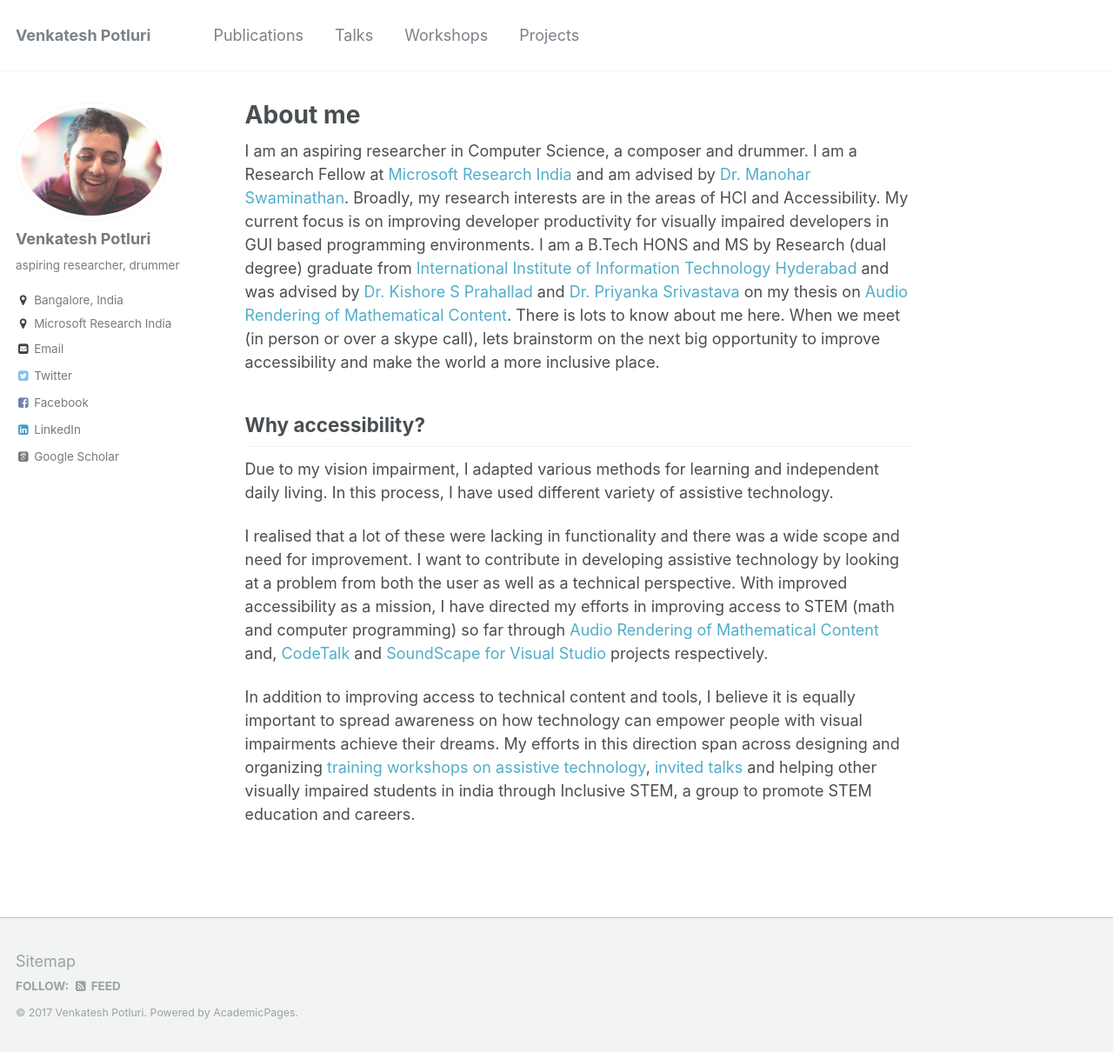
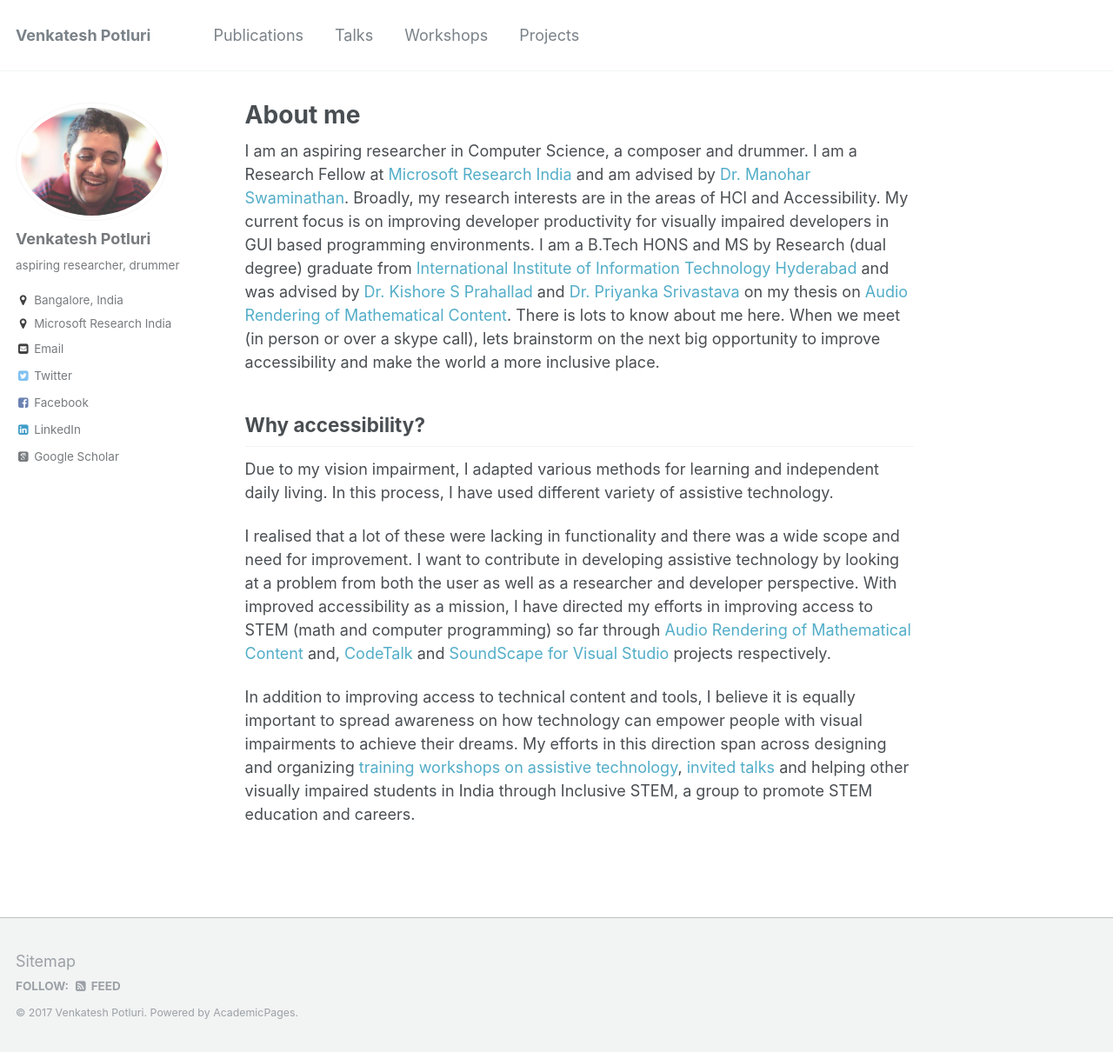
Before and after one commit to venkateshpotluri/venkateshpotluri.github.io, a Jekyll site: the page built from _pages/about.md, in a window 1280 px wide and 1210 px high. Shown: the whole window at 87% size. Built offline with Jekyll 4.4.1, drawn with Linux system fonts in a browser that asks for light colours; some web fonts are replaced.

Commit message:
edited about.

```diff
--- a/_pages/about.md
+++ b/_pages/about.md
@@ -12,6 +12,6 @@ I am an aspiring researcher in Computer Science, a composer and drummer. I am a
 ## Why accessibility?
 Due to my vision impairment, I adapted various methods for learning and independent daily living. In this process, I have used different variety of assistive technology.
 
-I realised that a lot of these were lacking in functionality and there was a wide scope and need for improvement. I want to contribute in developing assistive technology by looking at a problem from both the user as well as a technical perspective. With improved accessibility as a mission, I have directed my efforts in improving access to STEM (math and computer programming) so far through [Audio Rendering of Mathematical Content](projects/project-4) and, [CodeTalk](/projects/codetalk) and [SoundScape for Visual Studio](projects/soundscape) projects respectively.
+I realised that a lot of these were lacking in functionality and there was a wide scope and need for improvement. I want to contribute in developing assistive technology by looking at a problem from both the user as well as a researcher and developer perspective. With improved accessibility as a mission, I have directed my efforts in improving access to STEM (math and computer programming) so far through [Audio Rendering of Mathematical Content](/projects/math) and, [CodeTalk](/projects/codetalk) and [SoundScape for Visual Studio](projects/soundscape) projects respectively.
 
-In addition to improving access to technical content and tools, I believe it is equally important to spread awareness on how technology can empower people with visual impairments achieve their dreams. My efforts in this direction span across designing and organizing [training workshops on assistive technology](workshops/), [invited talks](talks/) and helping other visually impaired students in india through Inclusive STEM, a group to promote STEM education and careers.
+In addition to improving access to technical content and tools, I believe it is equally important to spread awareness on how technology can empower people with visual impairments to achieve their dreams. My efforts in this direction span across designing and organizing [training workshops on assistive technology](workshops/), [invited talks](talks/) and helping other visually impaired students in India through Inclusive STEM, a group to promote STEM education and careers.
```
